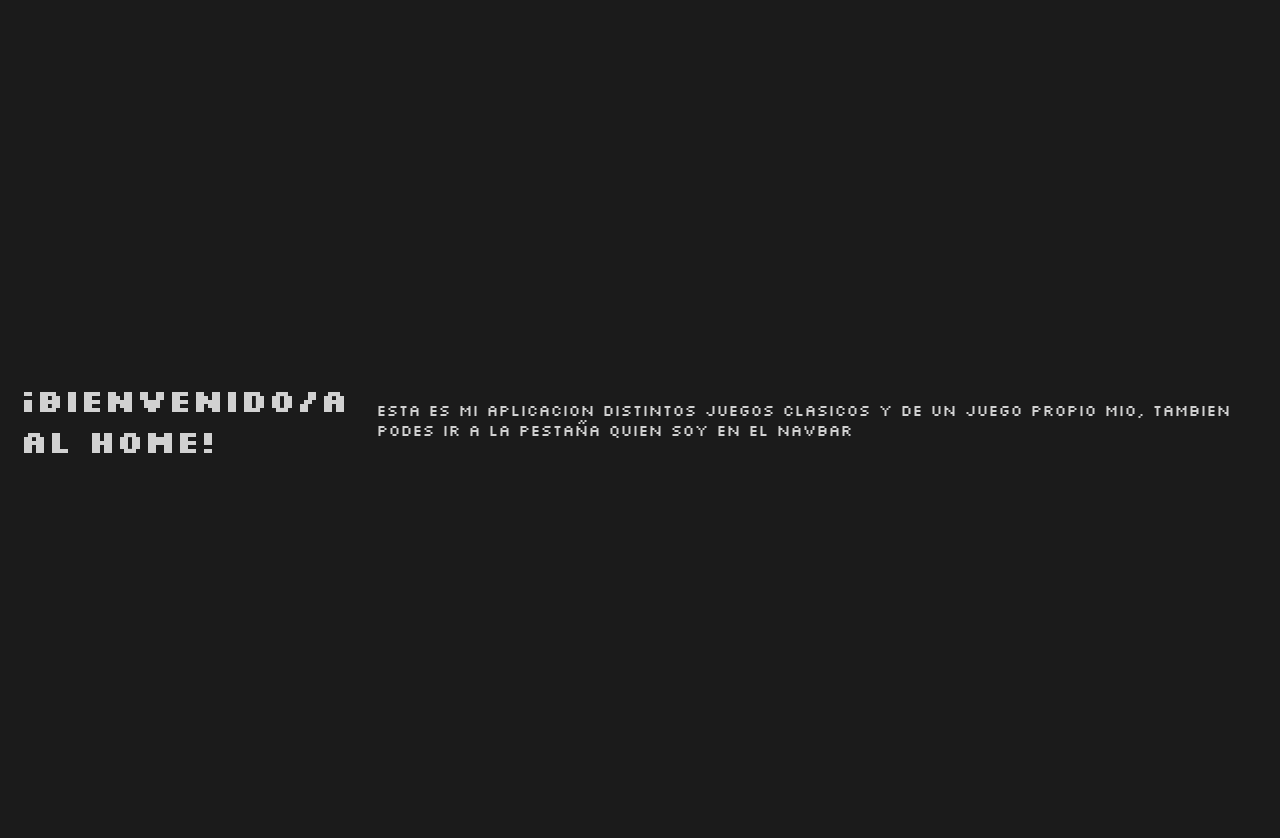
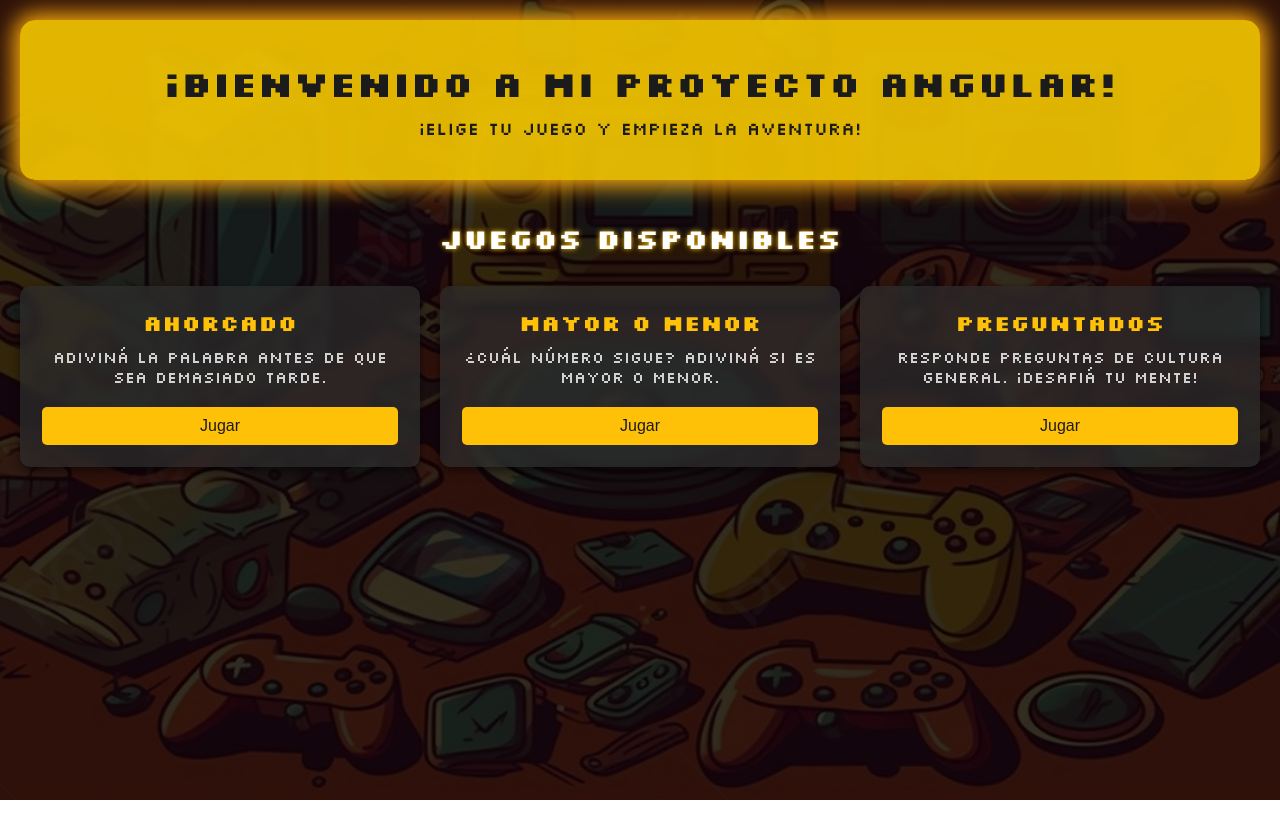
Before and after one commit to lucag316/LucaFrancoGargiuloNicola-TP1-PROG4-2025-C1, an Angular app in the folder sala-de-juegos/: page /home in a window 1280 px wide. After the commit the page ends 800 px from the top, so only its background shows below. Built offline with nearby package versions, Linux system fonts and the light colour scheme.

Commit message:
Agregando fondo, sombras, home y sus estilos

```diff
--- a/sala-de-juegos/src/app/pages/home/home.component.css
+++ b/sala-de-juegos/src/app/pages/home/home.component.css
@@ -1,10 +1,104 @@
 
-/* Estilos específicos para el componente Home */
 .home-container {
-    display: flex;
-    justify-content: center;
-    align-items: center;
-    height: 100vh;
     padding: 20px;
-    animation: fadeInSlideUp 1s ease-out; /* Animación de entrada */
+    animation: fadeInSlideUp 1s ease-out;
 }
+
+.welcome-banner {
+    background: rgba(255, 208, 0, 0.863);
+    color: #1B1B1B;
+    padding: 40px 20px;
+    text-align: center;
+    border-radius: 15px;
+    margin-bottom: 40px;
+    animation: neonColorCycle 4s infinite alternate;
+    backdrop-filter: blur(5px);
+    box-shadow: 0 0 10px rgba(255, 152, 0, 0.5);
+}
+
+.welcome-banner h1 {
+    font-size: 36px;
+    margin-bottom: 10px;
+    font-family: "Silkscreen", sans-serif;
+}
+
+.welcome-banner p {
+    font-size: 18px;
+    margin: 0;
+}
+
+.juegos-section {
+    text-align: center;
+}
+
+.juegos-title {
+    font-size: 28px;
+    color: var(--color-titulo);
+    margin-bottom: 30px;
+    text-shadow: 0 0 5px var(--color-secundario);
+}
+
+.juegos-grid {
+    display: grid;
+    grid-template-columns: repeat(auto-fit, minmax(250px, 1fr));
+    gap: 20px;
+}
+
+.juego-card {
+    background-color: rgba(46, 46, 46, 0.7); /* Color oscuro con 70% de opacidad */
+    border-radius: 10px;
+    padding: 20px;
+    box-shadow: 0 4px 10px rgba(0, 0, 0, 0.5);
+    transition: transform 0.3s ease, box-shadow 0.3s ease, border 0.3s ease;
+    border: 2px solid transparent;
+    animation: fadeInSlideUp 0.5s ease forwards;
+    backdrop-filter: blur(5px); /* EFECTO de difuminado de fondo */
+}
+
+.juego-card:hover {
+    transform: translateY(-5px);
+    border: 2px solid var(--color-boton-hover);
+    box-shadow: 0 0 15px 5px var(--color-boton-hover);
+}
+
+.juego-card h3 {
+    font-size: 22px;
+    color: var(--color-secundario);
+    margin-bottom: 10px;
+}
+
+.juego-card p {
+    font-size: 16px;
+    color: var(--color-texto);
+    margin-bottom: 20px;
+}
+
+.jugar-button {
+    width: 100%;
+    padding: 10px;
+    background-color: var(--color-boton);
+    color: var(--color-fondo);
+    font-size: 16px;
+    border: none;
+    border-radius: 5px;
+    cursor: pointer;
+    transition: background-color 0.3s ease, box-shadow 0.3s ease;
+}
+
+.jugar-button:hover {
+    background-color: var(--color-boton-hover);
+    box-shadow: 0 0 10px 3px var(--color-boton-hover);
+}
+
+/* Animación de resplandor cíclico */
+@keyframes neonColorCycle {
+    0% {
+        box-shadow: 0 0 20px 5px #FF9800;
+    }
+    50% {
+        box-shadow: 0 0 30px 10px #FF5722;
+    }
+    100% {
+        box-shadow: 0 0 20px 5px #FFC107;
+    }
+}
--- a/sala-de-juegos/src/app/pages/home/home.component.html
+++ b/sala-de-juegos/src/app/pages/home/home.component.html
@@ -1,5 +1,33 @@
+<div class="home-container">
+    <!-- Cartel de Bienvenida -->
+    <div class="welcome-banner">
+        <h1>¡Bienvenido a Mi Proyecto Angular!</h1>
+        <p>¡Elige tu juego y empieza la aventura!</p>
+    </div>
 
-<div class="home-container">
-    <h1>¡Bienvenido/a al Home!</h1>
-    <p class="welcome-text"> Esta es mi aplicacion distintos juegos clasicos y de un juego propio mio, tambien podes ir a la pestaña quien soy en el navbar</p>
+    <!-- Juegos disponibles -->
+    <div class="juegos-section">
+        <h2 class="juegos-title">Juegos Disponibles</h2>
+        <div class="juegos-grid">
+            <div class="juego-card">
+                <h3>Ahorcado</h3>
+                <p>Adiviná la palabra antes de que sea demasiado tarde.</p>
+                <button class="jugar-button">Jugar</button>
+            </div>
+
+            <div class="juego-card">
+                <h3>Mayor o Menor</h3>
+                <p>¿Cuál número sigue? Adiviná si es mayor o menor.</p>
+                <button class="jugar-button">Jugar</button>
+            </div>
+
+            <div class="juego-card">
+                <h3>Preguntados</h3>
+                <p>Responde preguntas de cultura general. ¡Desafiá tu mente!</p>
+                <button class="jugar-button">Jugar</button>
+            </div>
+
+
+        </div>
+    </div>
 </div>
--- a/sala-de-juegos/src/styles.css
+++ b/sala-de-juegos/src/styles.css
@@ -15,15 +15,35 @@
     --color-input-texto: #FFFFFF; /* Texto en blanco */
 }
 
+* {
+    margin: 0;
+    padding: 0;
+    box-sizing: border-box;
+}
+
 /* Aplico la fuente y el color de fondo global */
-html, body {
-    height: 100%;
+body {
+    min-height: 100vh;
     margin: 0;
     padding: 0;
     font-family: "Silkscreen", sans-serif;
-    background-color: var(--color-fondo);
     color: var(--color-texto);
+    position: relative; /* Añadido para asegurar el posicionamiento relativo */
+    background-color: var(--color-fondo); /* fallback si no carga imagen */
+    background: url('./assets/images/fondo.jpg') no-repeat center center fixed;
+    background-size: cover;
+    &::before{
+        content: "";
+        position: fixed;
+        top: 0;
+        left: 0;
+        width: 100%;
+        height: 100%;
+        background: rgba(0, 0, 0, 0.8); /* 50% de opacidad */
+        z-index: -1; /* Asegura que quede detrás del contenido */
+    }
 }
+
 
 /* Animación de desvanecimiento y deslizamiento */
 @keyframes fadeInSlideUp {
```
Also changed, not shown: sala-de-juegos/src/assets/images/fondo.jpg (added).
